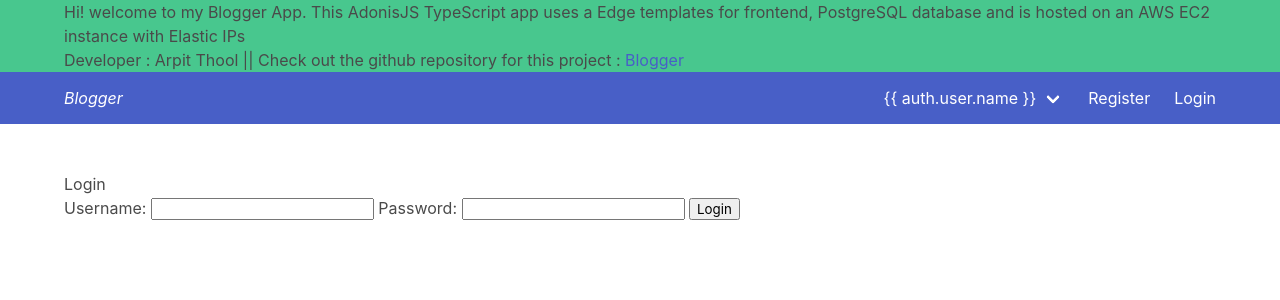
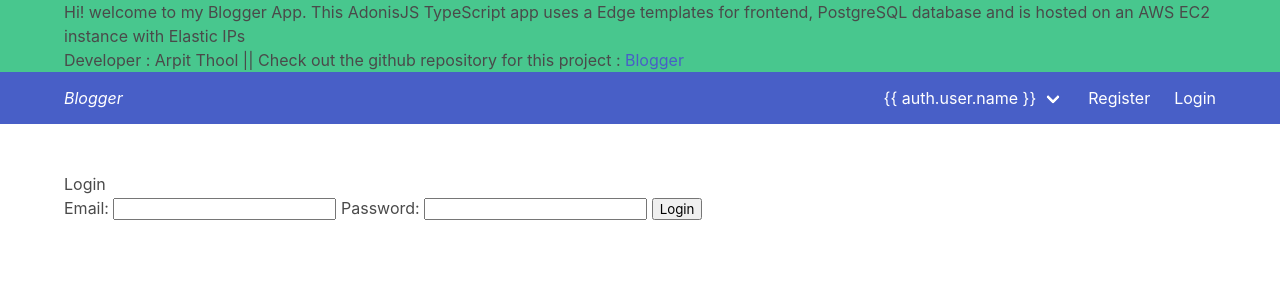
Before and after one commit to arpitthool/blogger-app, a SvelteKit app in the folder frontend/: page /login in a window 1280 px wide. Shown: the top 300 px of the page. Built offline with nearby package versions, Linux system fonts and the light colour scheme.

Commit message:
frontend/src/routes/login/+page.svelte: implemented svelte user login and removed redundant code

```diff
--- a/frontend/src/routes/login/+page.svelte
+++ b/frontend/src/routes/login/+page.svelte
@@ -1,32 +1,33 @@
 <script>
   import { goto } from "$app/navigation";
 
-  let username = '';
+  let email = '';
   let password = '';
-  // let csrfToken = ''; // CSRF token
 
   // Function to handle the login submission
   const handleSubmit = async () => {
-    // Include the CSRF token in the headers
-    const headers = {
-      'Content-Type': 'application/json',
-      // 'X-CSRF-Token': csrfToken,
-    };
 
-      const hostUrl = import.meta.env.VITE_HOST;
+    const hostUrl = import.meta.env.VITE_HOST;
 
-
-    // Your login API endpoint
+    // login API endpoint
     const loginEndpoint = hostUrl+'/api/login';
 
     try {
-      const response = await fetch(loginEndpoint, {
+
+      var myHeaders = new Headers();
+      var formdata = new FormData();
+      formdata.append("email", email);
+      formdata.append("password", password);
+
+      var requestOptions = {
         method: 'POST',
-        headers,
-        body: JSON.stringify({ username, password }),
-      });
+        headers: myHeaders,
+        body: formdata,
+      };
 
-      if (response.ok) {
+      const response = fetch(loginEndpoint, requestOptions)
+
+      if ((await response).status == 200) {
         // Handle successful login
         console.log('Login successful!');
         goto('/')
@@ -35,6 +36,7 @@
         // Handle login failure
         console.error('Login failed');
       }
+
     } catch (error) {
       console.error('Error during login:', error);
     }
@@ -44,11 +46,12 @@
 <main>
   <h1>Login</h1>
   <form on:submit|preventDefault={handleSubmit}>
-    <label for="username">Username:</label>
-    <input type="text" bind:value={username} id="username" />
+
+    <label for="email">Email:</label>
+    <input type="text" name="email" bind:value={email} id="email" />
 
     <label for="password">Password:</label>
-    <input type="password" bind:value={password} id="password" />
+    <input type="password" name="password" bind:value={password} id="password" />
 
     <button type="submit">Login</button>
   </form>
```
